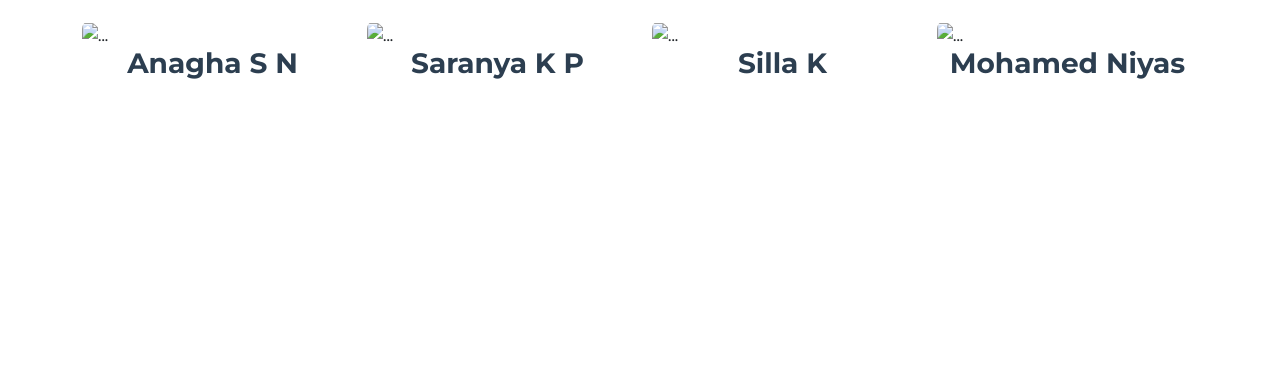
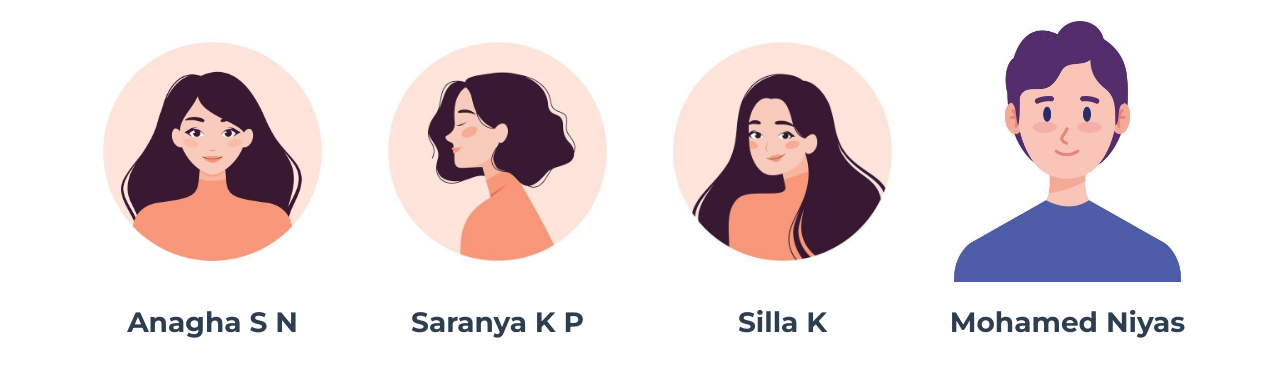
Before and after one commit to silla2807/WebPrg, a plain HTML site: page members.html in a window 1280 px wide. Shown: the part 231-608 px from the top of the page. Drawn offline with nearby package versions, Linux system fonts and the light colour scheme.

Commit message:
Update members.html

```diff
--- a/members.html
+++ b/members.html
@@ -53,7 +53,7 @@
                  <div class="portfolio-item-caption-content text-center text-white"><div class="portfolio-item-caption-content text-center text-white"><button class="btn btn-secondary"  data-bs-dismiss="modal">  CV </button></i></div></div>
 
                </div>
-               <img class="img-fluid" src="img/Anagha" alt="..." />
+               <img class="img-fluid" src="img/Anagha.jpg" alt="..." />
                &nbsp;&nbsp;&nbsp;<h3 class="text-secondary mb-0 text-center">Anagha S N</h3>
              </div>
            </div>
@@ -63,7 +63,7 @@
                <div class="portfolio-item-caption d-flex align-items-center justify-content-center h-100 w-100 rounded-pill">
                  <div class="portfolio-item-caption-content text-center text-white"><div class="portfolio-item-caption-content text-center text-white"><button class="btn btn-secondary" data-bs-dismiss="modal">  CV </button></i></div></div>
                </div>
-               <img class="img-fluid" src="img/Saranya" alt="..." />
+               <img class="img-fluid" src="img/Saranya.jpg" alt="..." />
                &nbsp;&nbsp;&nbsp;<h3 class="text-secondary mb-0 text-center"> Saranya K P</h3>
              </div>
            </div>
@@ -73,7 +73,7 @@
                <div class="portfolio-item-caption d-flex align-items-center justify-content-center h-100 w-100  rounded-pill">
                  <div class="portfolio-item-caption-content text-center text-white"><div class="portfolio-item-caption-content text-center text-white"><button class="btn btn-secondary" data-bs-dismiss="modal">  CV </button></i></div></div>
                </div>
-               <img class="img-fluid" src="img/Silla" alt="..." />
+               <img class="img-fluid" src="img/Silla.jpg" alt="..." />
                &nbsp;&nbsp;&nbsp;<h3 class="text-secondary mb-0 text-center">Silla K</h3>
              </div>
            </div>
@@ -87,7 +87,7 @@
                <div class="portfolio-item-caption d-flex align-items-center justify-content-center h-100 w-100  rounded-pill">
                  <div class="portfolio-item-caption-content text-center text-white"><div class="portfolio-item-caption-content text-center text-white"><button class="btn btn-secondary" data-bs-dismiss="modal">  CV </button></i></div></div>
                </div>
-               <img class="img-fluid" src="img/Niyas" alt="..." />
+               <img class="img-fluid" src="img/Niyas.jpg" alt="..." />
                &nbsp;&nbsp;<h3 class="text-secondary mb-0 text-center">Mohamed Niyas</h3>
              </div>
            </div>
```
